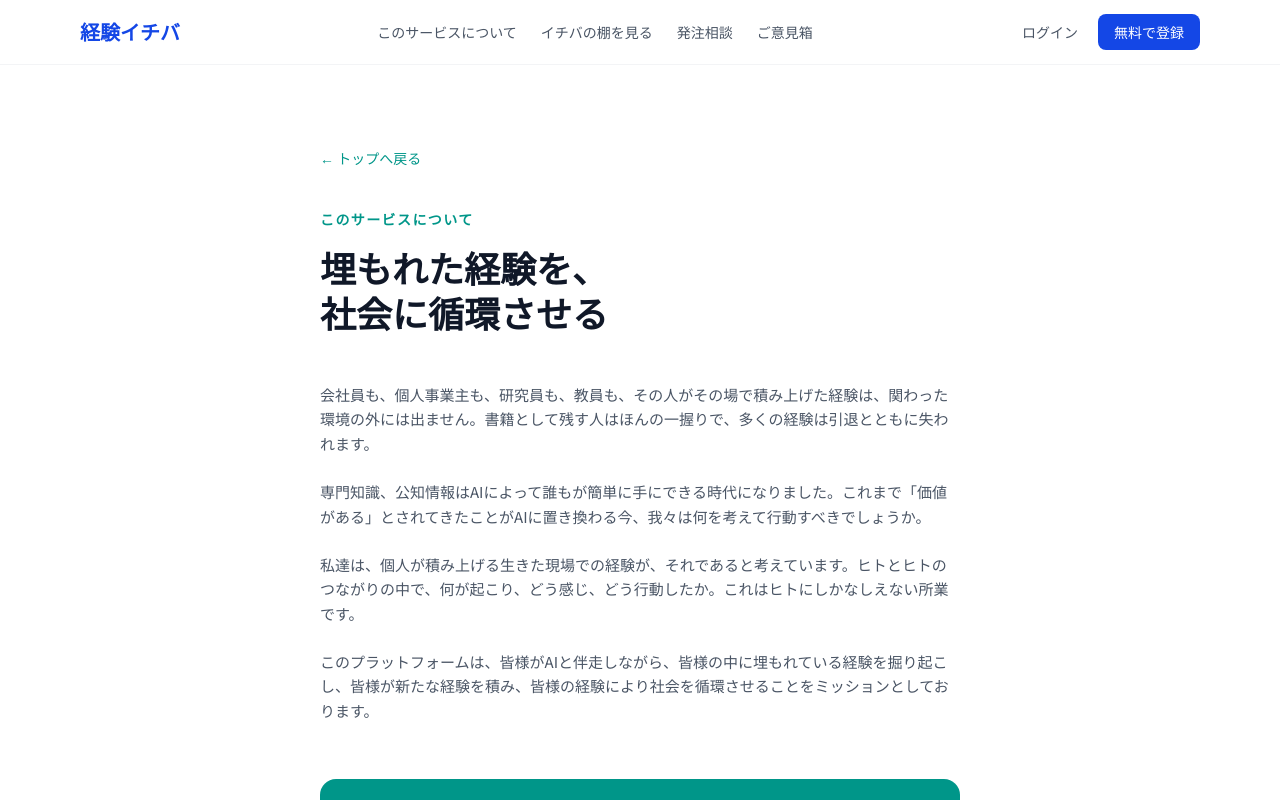
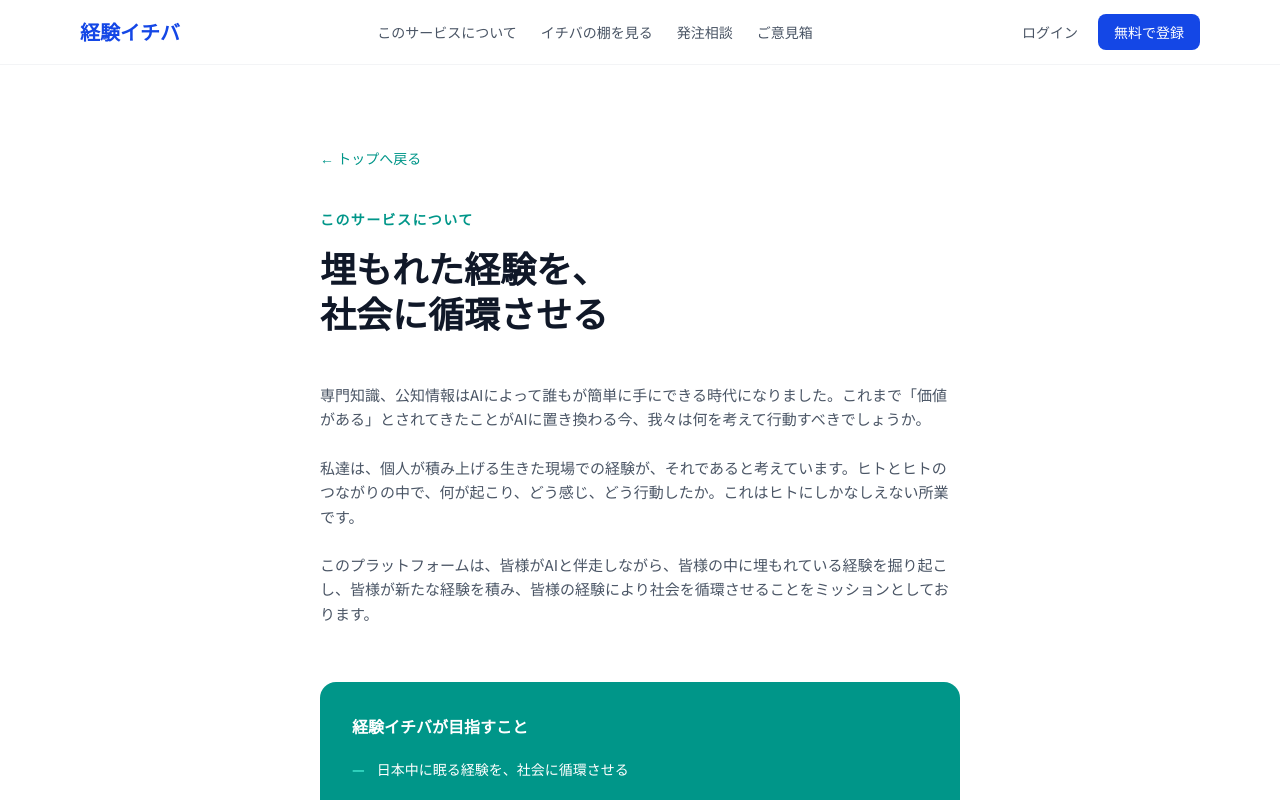
Before and after one commit to westville1030-tech11/skill-tana, a Next.js app: page /about in a window 1280 px wide. Shown: the top 800 px of the page. Built offline with nearby package versions, Linux system fonts and the light colour scheme; no server answers.

Commit message:
Remove first paragraph from about page

```diff
--- a/app/about/page.tsx
+++ b/app/about/page.tsx
@@ -18,9 +18,6 @@ export default function AboutPage() {
         </h1>
 
         <div className="space-y-6 text-gray-600 leading-relaxed text-[15px]">
-          <p>
-            会社員も、個人事業主も、研究員も、教員も、その人がその場で積み上げた経験は、関わった環境の外には出ません。書籍として残す人はほんの一握りで、多くの経験は引退とともに失われます。
-          </p>
           <p>
             専門知識、公知情報はAIによって誰もが簡単に手にできる時代になりました。これまで「価値がある」とされてきたことがAIに置き換わる今、我々は何を考えて行動すべきでしょうか。
           </p>
```
